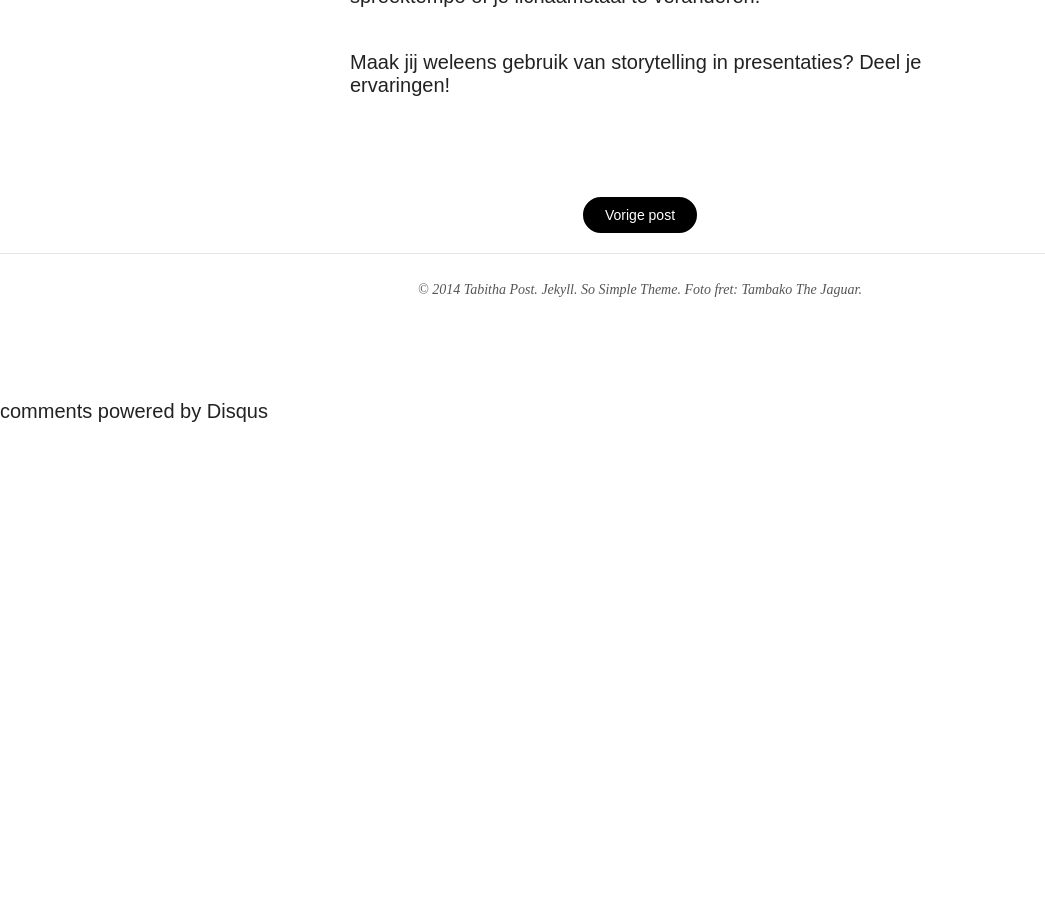
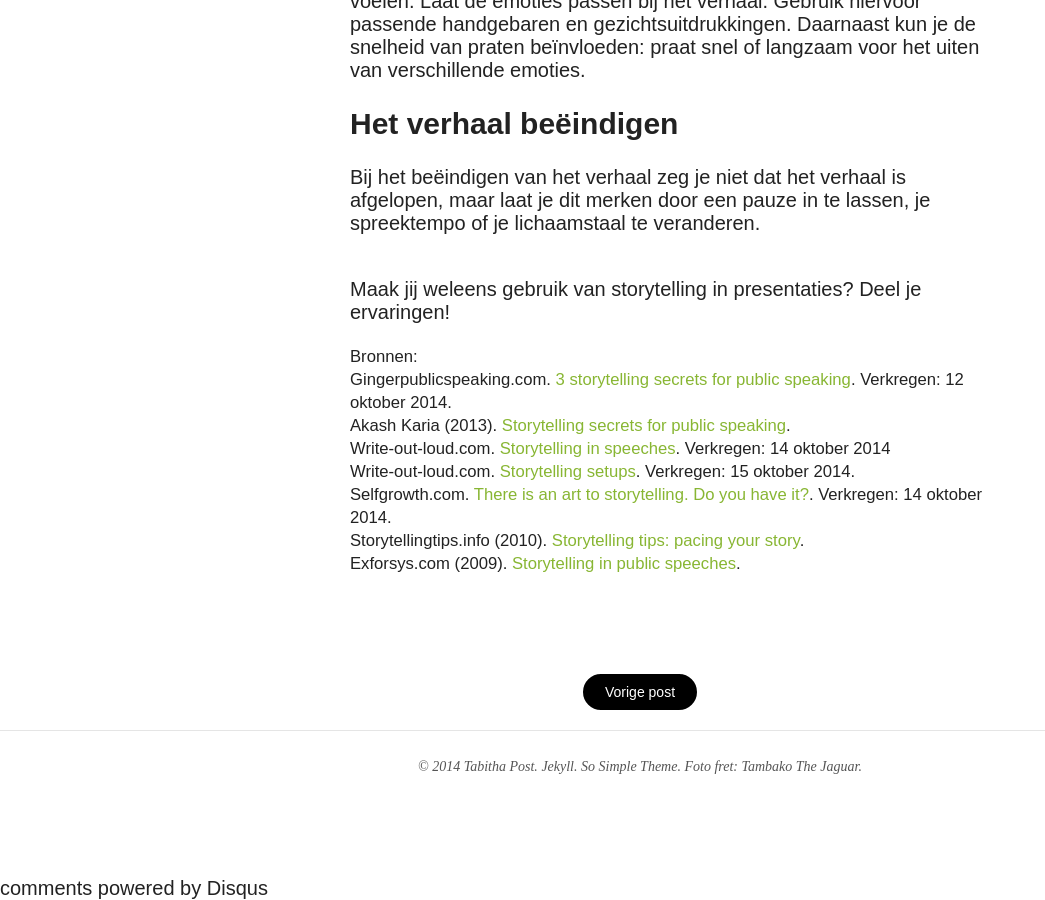
Before and after one commit to TheKnowsyFerret/theknowsyferret.github.io, a Jekyll site: the page built from _posts/2014-10-17-storytelling-in-presentaties-de-basics.md, in a window 1280 px wide and 900 px high, scrolled down 4106 px. Shown: the whole window, without its empty margins (0-1045 px from the left). Built offline with Jekyll 4.4.1, drawn with Linux system fonts in a browser that asks for light colours; nearby versions of some CDN libraries; comment, search, counter and statistics services are not loaded; before the commit the page ends 4529 px from its top, so only the background shows below that; some of the changed text lies outside the part shown.

Commit message:
Bronnen toegevoegd, link in tekst aangepast met andere link. Paragraaf toegevoegd voor vertellen zelfde verhaal aan verschillende doelgroepen.

```diff
--- a/_posts/2014-10-17-storytelling-in-presentaties-de-basics.md
+++ b/_posts/2014-10-17-storytelling-in-presentaties-de-basics.md
@@ -42,7 +42,16 @@ kent het immers al van A tot Z en het verhaal is echt. Hierdoor kom je
 authentiek over.
 
 Ben je een gevorderde storyteller, dan kun je ook verhalen van anderen vertellen. Zorg wel dat je duidelijk aangeeft van wie het verhaal dan is.
-Daarnaast kun je als gevorderde putten uit verschillende beschikbare verhalen, anekdotes en fabels op het internet.
+Daarnaast kun je als gevorderde putten uit verschillende beschikbare
+verhalen, anekdotes en fabels op het internet.
+
+Ben je van plan hetzelfde verhaal te vertellen aan verschillende
+doelgroepen? Dat kan.<br>
+Focus je in zo'n geval niet alleen op punten in het verhaal
+die aansluiten op jouw eigen boodschap, maar hou ook rekening met de
+specifieke behoeften van de verschillende doelgroepen. Dat betekent dat je bij de ene doelgroep meer aandacht
+besteedt aan onderdeel A van het verhaal en bij de andere doelgroep
+meer aandacht besteedt aan onderdeel B.
 
 #### Denk aan je kernboodschap
 Of je nu een persoonlijk verhaal kiest of het verhaal van een ander,
@@ -137,3 +148,27 @@ spreektempo of je lichaamstaal te veranderen.
 <br><br>
 
 Maak jij weleens gebruik van storytelling in presentaties? Deel je ervaringen!
+
+<small>Bronnen:<br>
+Gingerpublicspeaking.com. <a href="http://www.gingerpublicspeaking.com/storytelling-public-speaking">3 storytelling secrets for public
+speaking</a>. Verkregen: 12 oktober 2014.<br>
+Akash Karia (2013). <a
+href="http://www.slideshare.net/publicspeakingcoachasia/storytelling-secrets-for-public-speaking">Storytelling
+secrets for public speaking</a>.<br>
+Write-out-loud.com. <a
+href="http://www.write-out-loud.com/storytelling.html">Storytelling
+in speeches</a>. Verkregen: 14 oktober 2014<br>
+Write-out-loud.com. <a
+href="http://www.write-out-loud.com/storytelling-setups.html">Storytelling
+setups</a>. Verkregen: 15 oktober 2014.<br>
+Selfgrowth.com. <a
+href="http://www.selfgrowth.com/articles/there-is-an-art-to-storytelling-in-public-speaking-do-you-have-it">There
+is an art to storytelling. Do you have it?</a>. Verkregen: 14
+oktober 2014.<br>
+Storytellingtips.info (2010). <a
+ref="http://storytellingtips.info/">Storytelling tips: pacing your
+story</a>.<br>
+Exforsys.com (2009). <a
+href="http://www.exforsys.com/career-center/public-speaking/storytelling-in-public-speeches.html">Storytelling
+in public speeches</a>.
+</small>
```
Also changed, not shown: other parts of _posts/2014-10-17-storytelling-in-presentaties-de-basics.md (+3 -1 lines).
